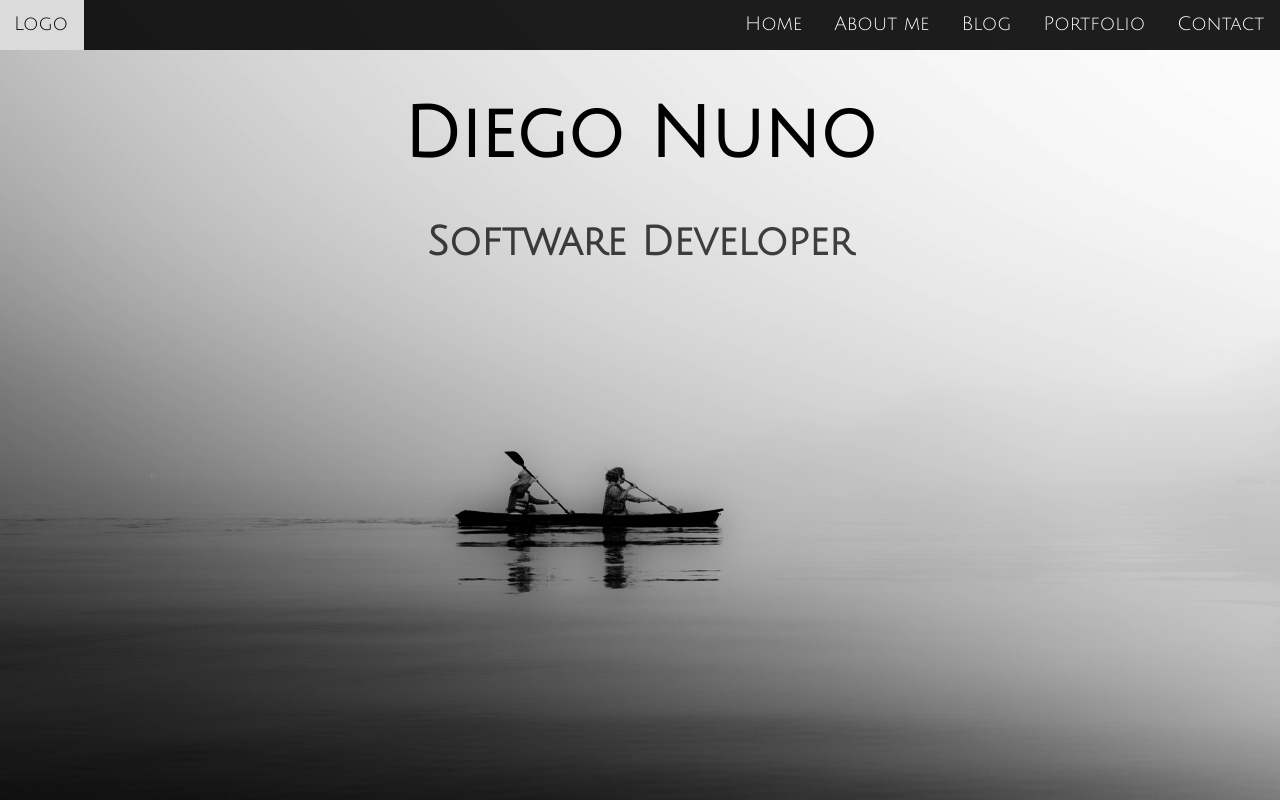
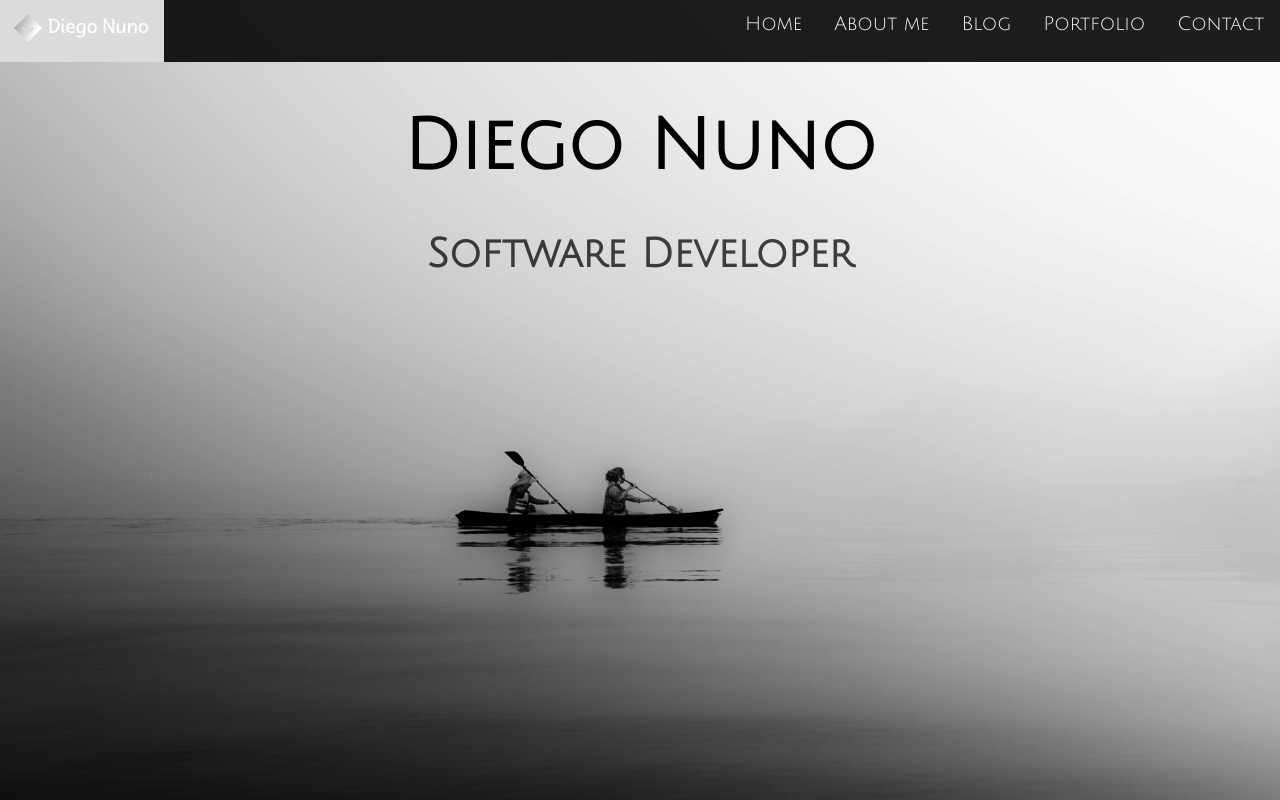
Before and after one commit to G0Nu/Portfolio, a plain HTML site: page index.html in a window 1280 px wide. Drawn offline with Linux system fonts and the light colour scheme.

Commit message:
Logo added | including logo in tab

```diff
--- a/css/styles.css
+++ b/css/styles.css
@@ -11,9 +11,10 @@
     margin-top: -10px;
     margin-left: -10px;
     margin-right: -8px;
+
 }
 
-/* Sorting logo at left*/
+/* Sorting LOGO at left*/
 .Navbar_top a{
     float: left;
     color: white;
@@ -22,6 +23,7 @@
     text-decoration: none;
     font-size: 19px;
 }
+
 /* Sorting buttons at right*/
 .Navbar_top-right{
     float: right;
--- a/index.html
+++ b/index.html
@@ -7,13 +7,17 @@
     <meta name="description" content="Hi! I am Diego Nuno, Software Developer & Game Designer! \n Welcome to my portfolio!" />
     <meta name="robots" content="index, follow">
     <link rel="stylesheet" href="css/styles.css">
+    <link rel="icon" href="../Portfolio/images/Diego Nuno-logo/vector/logo_tab.svg">
 
     <title>Diego Nuno</title>
 </head>
 <body>
     <!--Creating the navigation bar| Logo at the left side-->
     <div class="Navbar_top">
-        <a href="index.html">Logo</a>
+        <a href="index.html">
+            <img id="LOGO" src="../Portfolio/images/Diego Nuno-logo/vector/default-monochrome.svg" style="height: 28px;" >
+
+        </a>
         <!--Navigation bar|Right side-->
         <div class="Navbar_top-right">
             <a class="active" href="index.html">Home</a>
```
Also changed, not shown: fonts/VollkornSC-Black.ttf (added), fonts/VollkornSC-Bold.ttf (added), fonts/VollkornSC-Regular.ttf (added), fonts/VollkornSC-SemiBold.ttf (added), images/Diego Nuno-logo/cover.png (added), images/Diego Nuno-logo/default.png (added), images/Diego Nuno-logo/profile.png (added), images/Diego Nuno-logo/vector/default-monochrome-black.svg (added), images/Diego Nuno-logo/vector/default-monochrome-white.svg (added), images/Diego Nuno-logo/vector/default-monochrome.svg (added), images/Diego Nuno-logo/vector/default-monochrome_fixed.svg (added), images/Diego Nuno-logo/vector/default-monochrome_mini.svg (added), images/Diego Nuno-logo/vector/default.svg (added), images/Diego Nuno-logo/vector/isolated-layout.svg (added), 3 more files.
